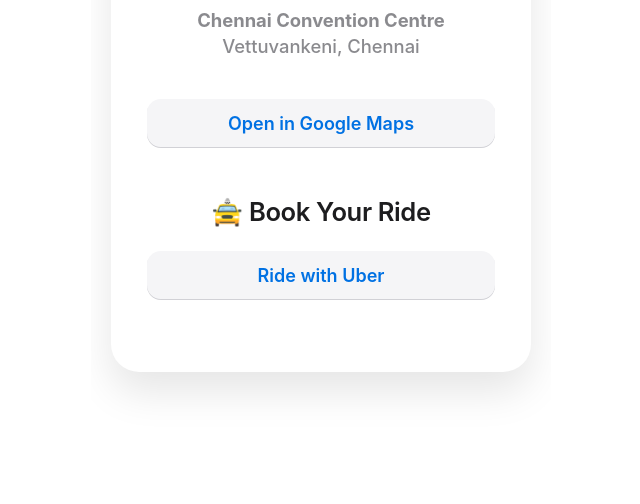
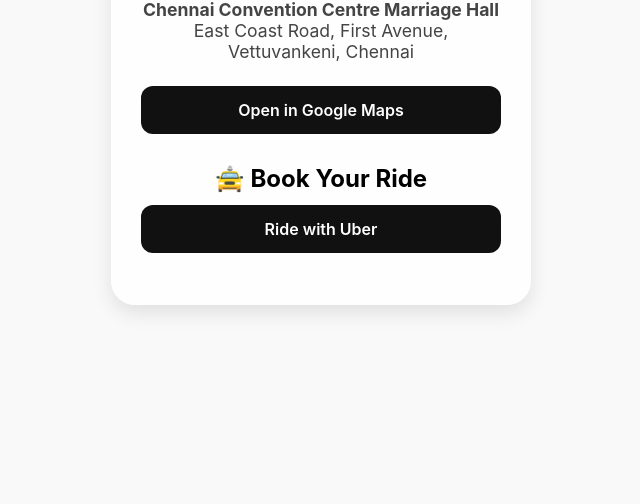
Before and after one commit to jaswanttj/jasjyowedding, a plain HTML site: page index.html in a window 1280 px wide. Shown: the part 296-800 px from the top of the page, without its empty margins (319-959 px from the left). Drawn offline with Linux system fonts and the light colour scheme.

Commit message:
index.html

```diff
--- a/index.html
+++ b/index.html
@@ -1,100 +1,81 @@
 <!DOCTYPE html>
-<html lang="en" >
+<html lang="en">
 <head>
   <meta charset="UTF-8" />
-  <meta name="viewport" content="width=device-width, initial-scale=1" />
+  <meta name="viewport" content="width=device-width, initial-scale=1.0" />
   <title>Wedding Venue Directions</title>
   <style>
-    /* Reset */
+    @import url('https://fonts.googleapis.com/css2?family=Montserrat:wght@400;600;700&display=swap');
+
     * {
       margin: 0;
       padding: 0;
       box-sizing: border-box;
     }
 
-    body, html {
-      height: 100%;
-      font-family: -apple-system, BlinkMacSystemFont, "Segoe UI", Roboto, Oxygen,
-        Ubuntu, Cantarell, "Helvetica Neue", sans-serif;
-      background: #fff;
-      color: #1d1d1f;
+    body {
+      font-family: -apple-system, BlinkMacSystemFont, 'SF Pro Display', 'Montserrat', sans-serif;
+      background: #f9f9f9;
+      color: #111;
       display: flex;
       justify-content: center;
       align-items: center;
+      min-height: 100vh;
       padding: 20px;
-      overflow-x: hidden;
     }
 
     .container {
+      background: #ffffffcc;
+      border-radius: 24px;
+      box-shadow: 0 8px 20px rgba(0,0,0,0.1);
+      padding: 40px 30px;
+      text-align: center;
+      animation: fadeIn 1.2s ease forwards;
       max-width: 420px;
       width: 100%;
-      background: #fff;
-      border-radius: 28px;
-      box-shadow: 0 20px 40px rgba(0,0,0,0.1);
-      padding: 48px 36px;
-      text-align: center;
-      animation: fadeInUp 0.8s ease forwards;
+      backdrop-filter: blur(10px);
     }
 
     h1 {
       font-weight: 700;
-      font-size: 2.8rem;
-      letter-spacing: -0.02em;
-      margin-bottom: 16px;
-      color: #1d1d1f;
+      font-size: 2.4rem;
+      color: #000;
+      margin-bottom: 8px;
     }
 
     p.location {
-      font-weight: 500;
-      font-size: 1.15rem;
-      line-height: 1.4;
-      color: #3c3c4399;
-      margin-bottom: 40px;
+      font-size: 1.1rem;
+      color: #444;
+      margin-bottom: 24px;
     }
 
     a.button {
       display: block;
-      margin: 0 auto 24px;
-      padding: 14px 0;
-      width: 100%;
-      max-width: 360px;
+      background: #111;
+      color: #fff;
+      text-decoration: none;
+      border-radius: 12px;
+      padding: 14px;
+      margin: 12px 0;
+      font-size: 1rem;
       font-weight: 600;
-      font-size: 1.125rem;
-      color: #0071e3; /* Apple blue */
-      background: #f5f5f7;
-      border-radius: 14px;
-      border: none;
-      box-shadow: inset 0 -1px 0 #d1d1d6;
-      cursor: pointer;
-      text-decoration: none;
-      transition:
-        background-color 0.3s ease,
-        box-shadow 0.3s ease,
-        color 0.3s ease;
-      user-select: none;
+      transition: 0.3s ease;
     }
 
-    a.button:hover,
-    a.button:focus {
-      background-color: #e1e1e6;
-      box-shadow: inset 0 -2px 0 #0071e3;
-      color: #004bb5;
-      outline: none;
+    a.button:hover {
+      background: #444;
     }
 
     h2 {
-      margin-top: 48px;
-      font-weight: 600;
-      font-size: 1.6rem;
-      color: #1d1d1f;
-      letter-spacing: -0.015em;
-      margin-bottom: 24px;
+      font-size: 1.5rem;
+      color: #000;
+      margin-top: 30px;
     }
 
-    @keyframes fadeInUp {
+    @keyframes fadeIn {
       0% {
         opacity: 0;
-        transform: translateY(24px);
+        transform: translateY(30px);
       }
       100% {
         opacity: 1;
@@ -102,39 +83,30 @@
       }
     }
 
-    /* Responsive */
     @media (max-width: 480px) {
+      h1 {
+        font-size: 2rem;
+      }
       .container {
-        padding: 36px 24px;
-        max-width: 90vw;
-      }
-      h1 {
-        font-size: 2.2rem;
-      }
-      a.button {
-        max-width: 100%;
-        font-size: 1rem;
-        padding: 12px 0;
-      }
-      h2 {
-        font-size: 1.4rem;
-        margin-top: 32px;
+        padding: 30px 20px;
       }
     }
   </style>
 </head>
 <body>
-  <div class="container" role="main">
+  <div class="container">
     <h1>📍 Wedding Venue</h1>
-    <p class="location" aria-label="Venue location"><strong>Chennai Convention Centre</strong><br>Vettuvankeni, Chennai</p>
+    <p class="location">
+      <strong>Chennai Convention Centre Marriage Hall</strong><br>
+      East Coast Road, First Avenue, Vettuvankeni, Chennai
+    </p>
 
-    <a class="button" href="https://www.google.com/maps?q=Chennai+Convention+Centre,+Vettuvankeni,+Chennai" target="_blank" rel="noopener noreferrer" role="button">
+    <a class="button" href="https://www.google.com/maps?q=Chennai+Convention+Centre+Marriage+Hall,+East+Coast+Road,+First+Avenue,+Vettuvankeni,+Chennai" target="_blank" rel="noopener noreferrer">
       Open in Google Maps
     </a>
 
     <h2>🚖 Book Your Ride</h2>
-
-    <a class="button" href="https://m.uber.com/ul/?action=setPickup&pickup=my_location&dropoff[latitude]=12.9431&dropoff[longitude]=80.2565&dropoff[nickname]=Chennai%20Convention%20Centre" target="_blank" rel="noopener noreferrer" role="button">
+    <a class="button" href="https://m.uber.com/ul/?action=setPickup&pickup=my_location&dropoff[latitude]=12.943072&dropoff[longitude]=80.256477&dropoff[nickname]=Chennai%20Convention%20Centre%20Marriage%20Hall" target="_blank" rel="noopener noreferrer">
       Ride with Uber
     </a>
   </div>
```
